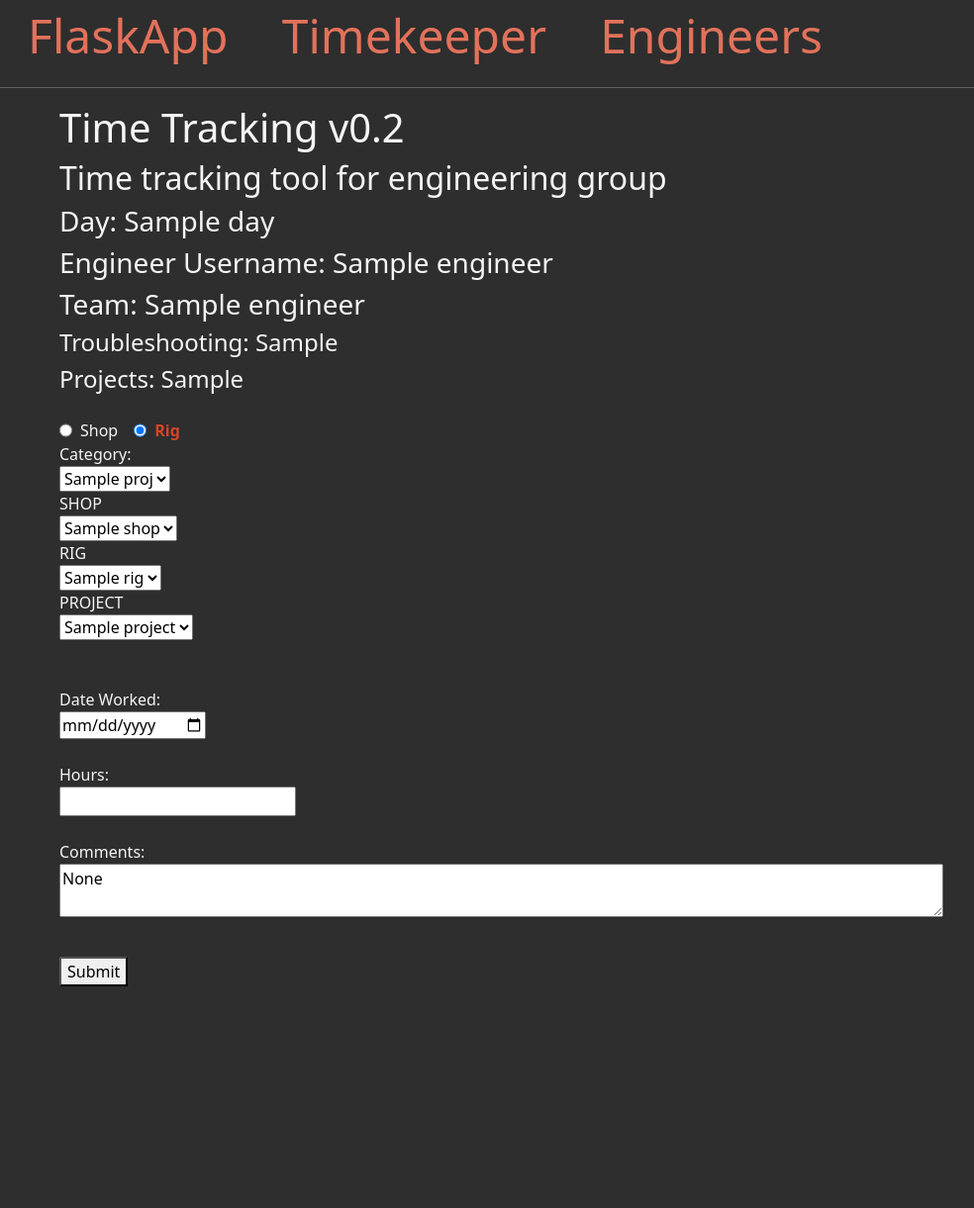
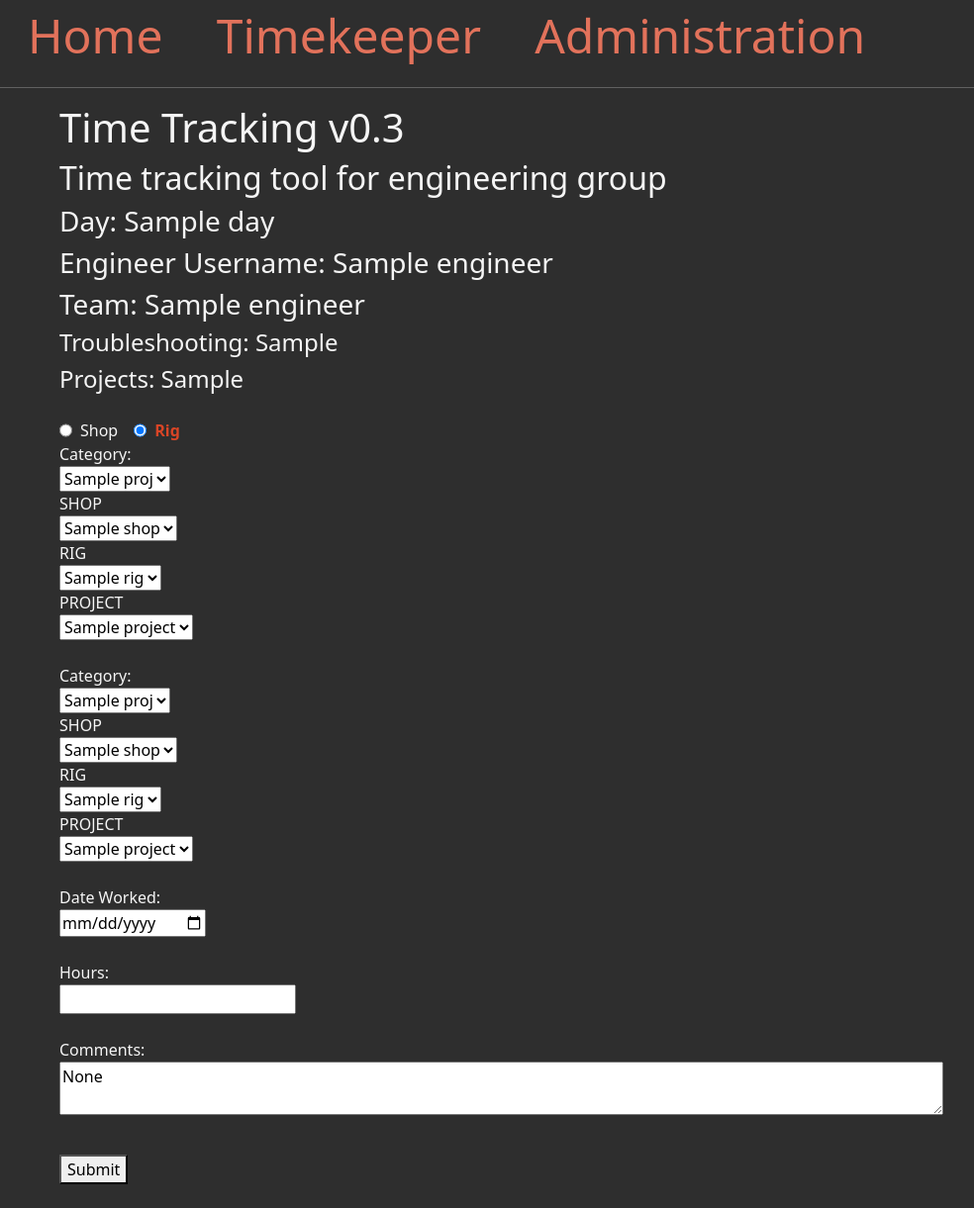
Before and after one commit to Slusks/TimeCheck, a Flask app: template templates/index.html in a window 1280 px wide. Shown: the whole page at 99% size, without its empty margins (22-1006 px from the left). Before the commit the page ends 997 px from the top, so only its background shows below. Run offline with Flask 2, Linux system fonts and the light colour scheme; the template is opened without the code that fills it: most values are stand-ins (such as "Sample title", 1, 10 or a date in 2020).

Commit message:
Some CSS styling

```diff
--- a/PYcontroller.py
+++ b/PYcontroller.py
@@ -72,7 +72,7 @@ engineers= {
         "laptop": {
                 "Bill":"Shop",
                 "Nate":"Rig",
-                "samsl":"Shop",
+                "samsl":"Rig",
                 "Adrian":"Rig",
                 "Trevor":"Shop"},
         "work": {
--- a/app2.py
+++ b/app2.py
@@ -22,7 +22,7 @@ app = Flask(__name__)
 app.config['TEMPLATES_AUTO_RELOAD'] = True
 
 computers = ['home', 'laptop', 'work']
-location = computers[0]
+location = computers[1]
 
 
 
--- a/templates/base.html
+++ b/templates/base.html
@@ -23,6 +23,15 @@
             text-decoration: none;
             background-color: hsl(218, 0%, 18%)
             }
+
+        nav a:hover{
+            color:hsl(150, 42%, 32%);
+        }
+
+        nav a:active{
+            color:hsl(150, 42%, 32%);
+        }
+
 
 
         th, td {
@@ -140,9 +149,9 @@
 </head>
 <body>
     <nav>
-        <a href="/">FlaskApp</a>
-        <a href="{{url_for('timekeeper')}}">Timekeeper</a>
-        <a href="{{url_for('engineers')}}">Engineers</a>
+        <a href="/" tabindex="1" name="formpage">Home</a>
+        <a href="{{url_for('timekeeper')}}" name="timekeeper">Timekeeper</a>
+        <a href="{{url_for('engineers')}}" name="admin" >Administration</a>
 
     </nav>
     <hr>
--- a/templates/index.html
+++ b/templates/index.html
@@ -3,7 +3,7 @@
 
 {% block content %}
 <div class="container">
-    <h1>Time Tracking v0.2</h1>
+    <h1>Time Tracking v0.3</h1>
     <h2>Time tracking tool for engineering group</h2>
     <h3>Day: {{ data['day'] }}</h3>
     <!--<h3>Login Time:{{ data['utc_dt'] }}</h3>-->
@@ -67,6 +67,38 @@
             {% endfor %}
           </select>
           <br><br>
+
+          <label>Category: </label>
+          <select name="CategoryInput" id="project">
+            {% for proj in data['jobs']['projects'] %}
+            <option name="ProjectInput" value={{proj}}>{{proj}}</option>
+            {% endfor %}
+          </select>
+          <!--https://www.w3schools.com/howto/tryit.asp?filename=tryhow_js_cascading_dropdown-->
+          <label>SHOP</label>
+          <select name="shop" id="shop">
+            {% for shop in data['rigData'] %}
+            <option name="ShopInput" value={{shop}}>{{shop}}</option>
+            {% endfor %}
+          </select>
+
+          <label>RIG</label>
+          <select name="rig" id="rig">
+          {% for shop in data['rigData'] %}
+            {% for rig in data['rigData'][shop] %}
+            <option name="RigInput" value={{rig}}>{{rig}}</option>
+            {% endfor %}
+          {% endfor %}
+          </select>
+
+          <label>PROJECT</label>
+          <select name="project" id="project">
+            {% for project in data['projectData'] %}
+            <option name="ProjectInput" value={{project}}>{{project}}</option>
+            {% endfor %}
+          </select>
+
+
 
 
 
```
